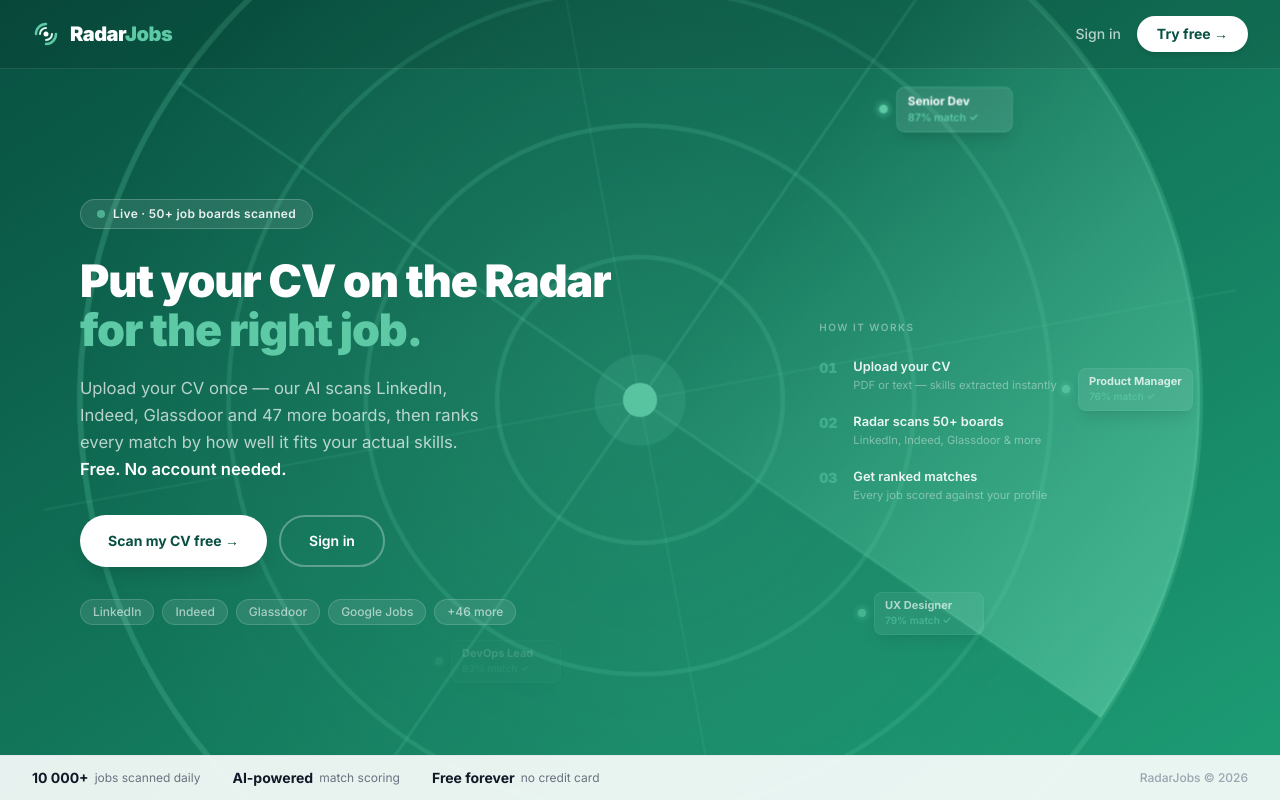
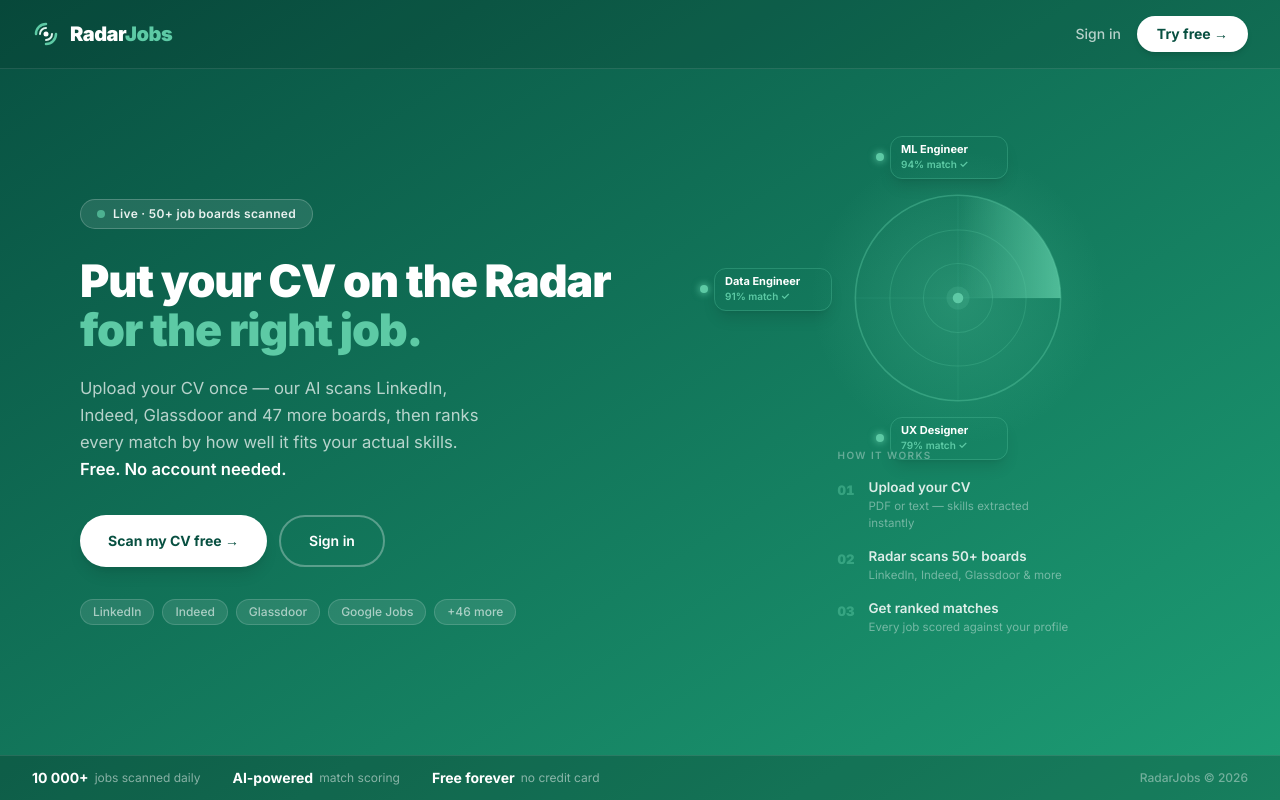
Before and after one commit to Aitibour/radarjobs-co, a Next.js app in the folder frontend/: page / in a window 1280 px wide. Built offline with nearby package versions, Linux system fonts and the light colour scheme.

Commit message:
fix: radar back in right column, blips around it, transparent footer

```diff
--- a/frontend/app/page.tsx
+++ b/frontend/app/page.tsx
@@ -3,94 +3,18 @@
 import Link from 'next/link'
 
 const BLIPS = [
-  { label: 'Senior Dev',      match: '87%', x: '69%', y: '11%', delay: '0s'    },
-  { label: 'ML Engineer',     match: '94%', x: '38%', y: '19%', delay: '0.65s' },
-  { label: 'Data Engineer',   match: '91%', x: '10%', y: '42%', delay: '1.35s' },
-  { label: 'Backend Dev',     match: '88%', x: '7%',  y: '72%', delay: '2s'    },
-  { label: 'DevOps Lead',     match: '83%', x: '34%', y: '80%', delay: '2.65s' },
-  { label: 'UX Designer',     match: '79%', x: '67%', y: '74%', delay: '3.35s' },
-  { label: 'Product Manager', match: '76%', x: '83%', y: '46%', delay: '4s'    },
+  { label: 'Senior Dev',    match: '87%', pos: { top: '2px',    right: '-148px' }, delay: '0s'    },
+  { label: 'ML Engineer',   match: '94%', pos: { top: '-52px',  left: '28px'    }, delay: '1.25s' },
+  { label: 'Data Engineer', match: '91%', pos: { top: '80px',   left: '-148px'  }, delay: '2.5s'  },
+  { label: 'UX Designer',   match: '79%', pos: { bottom: '-52px',left: '28px'   }, delay: '3.75s' },
 ]
 
 export default function LandingPage() {
   return (
-    <main className="h-screen flex flex-col overflow-hidden bg-gradient-to-br from-teal-dark to-teal-mid font-sans relative">
-
-      {/* ─── Full-screen radar background ────────────────── */}
-      <div className="absolute inset-0 pointer-events-none overflow-hidden" style={{ zIndex: 0 }}>
-
-        {/* Spinning radar SVG */}
-        <div className="absolute inset-0 flex items-center justify-center">
-          <div style={{ width: '150vmin', height: '150vmin' }}>
-            <svg width="100%" height="100%" viewBox="0 0 210 210" fill="none"
-              style={{ animation: 'radarSpin 5s linear infinite' }}>
-              <defs>
-                <linearGradient id="bgSweep" x1="0%" y1="0%" x2="100%" y2="0%">
-                  <stop offset="0%"   stopColor="#5DCAA5" stopOpacity="0"/>
-                  <stop offset="100%" stopColor="#5DCAA5" stopOpacity="0.9"/>
-                </linearGradient>
-                <radialGradient id="centerGlow" cx="50%" cy="50%" r="50%">
-                  <stop offset="0%"   stopColor="#5DCAA5" stopOpacity="0.15"/>
-                  <stop offset="100%" stopColor="#5DCAA5" stopOpacity="0"/>
-                </radialGradient>
-              </defs>
-              {/* Rings */}
-              <circle cx="105" cy="105" r="98" fill="none" stroke="#5DCAA5" strokeWidth="1"   strokeOpacity="0.25"/>
-              <circle cx="105" cy="105" r="72" fill="none" stroke="#5DCAA5" strokeWidth="0.8" strokeOpacity="0.18"/>
-              <circle cx="105" cy="105" r="48" fill="none" stroke="#5DCAA5" strokeWidth="0.8" strokeOpacity="0.18"/>
-              <circle cx="105" cy="105" r="25" fill="none" stroke="#5DCAA5" strokeWidth="0.8" strokeOpacity="0.18"/>
-              {/* Cross hairs */}
-              <line x1="105" y1="7"   x2="105" y2="203" stroke="#5DCAA5" strokeWidth="0.5" strokeOpacity="0.18"/>
-              <line x1="7"   y1="105" x2="203" y2="105" stroke="#5DCAA5" strokeWidth="0.5" strokeOpacity="0.18"/>
-              <line x1="30"  y1="30"  x2="180" y2="180" stroke="#5DCAA5" strokeWidth="0.4" strokeOpacity="0.1"/>
-              <line x1="180" y1="30"  x2="30"  y2="180" stroke="#5DCAA5" strokeWidth="0.4" strokeOpacity="0.1"/>
-              {/* Center glow */}
-              <circle cx="105" cy="105" r="98" fill="url(#centerGlow)"/>
-              {/* Sweep wedge */}
-              <path d="M105 105 L105 7 A98 98 0 0 1 203 105 Z" fill="url(#bgSweep)" opacity="0.7"/>
-              {/* Centre dot */}
-              <circle cx="105" cy="105" r="3" fill="#5DCAA5" fillOpacity="0.9"/>
-              <circle cx="105" cy="105" r="8" fill="#5DCAA5" fillOpacity="0.15"/>
-            </svg>
-          </div>
-        </div>
-
-        {/* Job title blips — pop up as the sweep discovers them */}
-        {BLIPS.map(({ label, match, x, y, delay }) => (
-          <div
-            key={label}
-            className="absolute flex items-center gap-2"
-            style={{ left: x, top: y, animation: `blipPop 5s ease-out ${delay} infinite` }}
-          >
-            {/* Dot */}
-            <div className="shrink-0 w-2 h-2 rounded-full bg-teal-accent shadow-[0_0_6px_2px_rgba(93,202,165,0.6)]"/>
-            {/* Card */}
-            <div className="bg-white/10 backdrop-blur-md border border-teal-accent/30 rounded-lg px-2.5 py-1.5 shadow-lg"
-              style={{ minWidth: 110 }}>
-              <p className="text-white text-[11px] font-bold leading-tight">{label}</p>
-              <p className="text-teal-accent text-[10px] font-semibold">{match} match ✓</p>
-            </div>
-          </div>
-        ))}
-
-        <style jsx>{`
-          @keyframes radarSpin {
-            from { transform: rotate(0deg); }
-            to   { transform: rotate(360deg); }
-          }
-          @keyframes blipPop {
-            0%   { opacity: 0; transform: scale(0.6) translateY(4px); }
-            8%   { opacity: 1; transform: scale(1.08) translateY(0); }
-            18%  { opacity: 1; transform: scale(1); }
-            45%  { opacity: 0.65; }
-            65%  { opacity: 0; }
-            100% { opacity: 0; }
-          }
-        `}</style>
-      </div>
+    <main className="h-screen flex flex-col overflow-hidden bg-gradient-to-br from-teal-dark to-teal-mid font-sans">
 
       {/* ─── Nav ─────────────────────────────────────── */}
-      <nav className="shrink-0 flex items-center justify-between px-8 py-4 bg-black/10 border-b border-white/10 relative" style={{ zIndex: 10 }}>
+      <nav className="shrink-0 flex items-center justify-between px-8 py-4 bg-black/10 border-b border-white/10">
         <div className="flex items-center gap-2.5">
           <svg width="28" height="28" viewBox="0 0 28 28" fill="none" aria-hidden="true">
             <path d="M4 14a10 10 0 0 1 10-10" stroke="#5DCAA5" strokeWidth="2.5" strokeLinecap="round"/>
@@ -117,7 +41,7 @@ export default function LandingPage() {
       </nav>
 
       {/* ─── Hero ────────────────────────────────────── */}
-      <div className="flex-1 flex overflow-hidden relative" style={{ zIndex: 10 }}>
+      <div className="flex-1 flex overflow-hidden">
 
         {/* ── Left: copy + CTA ── */}
         <div className="flex-1 flex flex-col justify-center px-8 md:px-14 lg:px-20">
@@ -165,29 +89,87 @@ export default function LandingPage() {
           </div>
         </div>
 
-        {/* ── Right: how it works ── */}
-        <div className="hidden lg:flex w-[36%] flex-col justify-center gap-6 pr-16">
-          <p className="text-white/40 text-[10px] uppercase tracking-[0.15em] font-semibold">How it works</p>
-          <div className="flex flex-col gap-5">
+        {/* ── Right: radar + blips + steps ── */}
+        <div className="hidden lg:flex w-[46%] flex-col items-center justify-center gap-10 pr-14">
+
+          {/* Radar with discovery blips */}
+          <div className="relative" style={{ width: 220, height: 220 }}>
+            {/* Glow behind radar */}
+            <div className="absolute inset-0 rounded-full pointer-events-none"
+              style={{
+                background: 'radial-gradient(circle, #5DCAA5 0%, transparent 70%)',
+                opacity: 0.25,
+                transform: 'scale(1.35)',
+              }}/>
+
+            {/* Radar SVG */}
+            <svg width="220" height="220" viewBox="0 0 210 210" fill="none"
+              style={{ animation: 'radarSpin 5s linear infinite', position: 'relative', zIndex: 1 }}>
+              <defs>
+                <linearGradient id="sweep" x1="0%" y1="0%" x2="100%" y2="0%">
+                  <stop offset="0%"   stopColor="#5DCAA5" stopOpacity="0"/>
+                  <stop offset="100%" stopColor="#5DCAA5" stopOpacity="0.8"/>
+                </linearGradient>
+              </defs>
+              <circle cx="105" cy="105" r="98" fill="none" stroke="#5DCAA5" strokeWidth="1.5" strokeOpacity="0.4"/>
+              <circle cx="105" cy="105" r="65" fill="none" stroke="#5DCAA5" strokeWidth="1"   strokeOpacity="0.25"/>
+              <circle cx="105" cy="105" r="33" fill="none" stroke="#5DCAA5" strokeWidth="1"   strokeOpacity="0.25"/>
+              <line x1="105" y1="7"   x2="105" y2="203" stroke="#5DCAA5" strokeWidth="0.6" strokeOpacity="0.2"/>
+              <line x1="7"   y1="105" x2="203" y2="105" stroke="#5DCAA5" strokeWidth="0.6" strokeOpacity="0.2"/>
+              <path d="M105 105 L105 7 A98 98 0 0 1 203 105 Z" fill="url(#sweep)"/>
+              <circle cx="105" cy="105" r="5"  fill="#5DCAA5"/>
+              <circle cx="105" cy="105" r="11" fill="#5DCAA5" fillOpacity="0.2"/>
+            </svg>
+
+            {/* Discovery blip cards */}
+            {BLIPS.map(({ label, match, pos, delay }) => (
+              <div
+                key={label}
+                className="absolute flex items-center gap-1.5 pointer-events-none"
+                style={{ ...pos, animation: `blipPop 5s ease-out ${delay} infinite`, zIndex: 2 }}
+              >
+                <div className="w-2 h-2 rounded-full bg-teal-accent shrink-0"
+                  style={{ boxShadow: '0 0 6px 2px rgba(93,202,165,0.55)' }}/>
+                <div className="bg-white/12 backdrop-blur-sm border border-teal-accent/30 rounded-xl px-2.5 py-1.5 shadow-lg"
+                  style={{ minWidth: 118 }}>
+                  <p className="text-white text-[11px] font-bold leading-tight">{label}</p>
+                  <p className="text-teal-accent text-[10px] font-semibold">{match} match ✓</p>
+                </div>
+              </div>
+            ))}
+
+            <style jsx>{`
+              @keyframes radarSpin {
+                from { transform: rotate(0deg); }
+                to   { transform: rotate(360deg); }
+              }
+              @keyframes blipPop {
+                0%   { opacity: 0; transform: scale(0.65) translateY(3px); }
+                9%   { opacity: 1; transform: scale(1.06) translateY(0);   }
+                20%  { opacity: 1; transform: scale(1);                    }
+                48%  { opacity: 0.6; }
+                65%  { opacity: 0; }
+                100% { opacity: 0; }
+              }
+            `}</style>
+          </div>
+
+          {/* How it works — minimal */}
+          <div className="flex flex-col gap-4" style={{ width: 240 }}>
+            <p className="text-white/35 text-[10px] uppercase tracking-[0.14em] font-semibold">How it works</p>
             {[
               { n: '01', title: 'Upload your CV',          sub: 'PDF or text — skills extracted instantly' },
               { n: '02', title: 'Radar scans 50+ boards',  sub: 'LinkedIn, Indeed, Glassdoor & more' },
               { n: '03', title: 'Get ranked matches',       sub: 'Every job scored against your profile' },
             ].map(({ n, title, sub }) => (
-              <div key={n} className="flex items-start gap-4">
-                <span className="shrink-0 text-teal-accent font-black tabular-nums leading-none mt-0.5"
-                  style={{ fontSize: 'clamp(0.85rem, 1.1vw, 1rem)', opacity: 0.5 }}>
+              <div key={n} className="flex items-start gap-3.5">
+                <span className="shrink-0 font-black tabular-nums text-teal-accent/45 mt-0.5"
+                  style={{ fontSize: '0.82rem' }}>
                   {n}
                 </span>
                 <div>
-                  <p className="text-white/90 font-semibold leading-tight"
-                    style={{ fontSize: 'clamp(0.8rem, 1vw, 0.9rem)' }}>
-                    {title}
-                  </p>
-                  <p className="text-white/40 mt-0.5"
-                    style={{ fontSize: 'clamp(0.7rem, 0.85vw, 0.78rem)' }}>
-                    {sub}
-                  </p>
+                  <p className="text-white/85 font-semibold leading-tight" style={{ fontSize: '0.84rem' }}>{title}</p>
+                  <p className="text-white/40 mt-0.5" style={{ fontSize: '0.72rem' }}>{sub}</p>
                 </div>
               </div>
             ))}
@@ -196,7 +178,7 @@ export default function LandingPage() {
       </div>
 
       {/* ─── Stats strip ─────────────────────────────── */}
-      <div className="shrink-0 bg-white/90 border-t border-black/8 py-3 px-8 relative" style={{ zIndex: 10 }}>
+      <div className="shrink-0 bg-black/20 border-t border-white/10 py-3 px-8">
         <div className="flex items-center justify-between">
           <div className="flex items-center gap-8">
             {[
@@ -205,12 +187,12 @@ export default function LandingPage() {
               { value: 'Free forever', label: 'no credit card'     },
             ].map(({ value, label }) => (
               <div key={value} className="flex items-center gap-1.5">
-                <span className="text-sm font-bold text-gray-900">{value}</span>
-                <span className="text-xs text-gray-500">{label}</span>
+                <span className="text-sm font-bold text-white">{value}</span>
+                <span className="text-xs text-white/50">{label}</span>
               </div>
             ))}
           </div>
-          <p className="text-xs text-gray-400 font-medium">RadarJobs © 2026</p>
+          <p className="text-xs text-white/40 font-medium">RadarJobs © 2026</p>
         </div>
       </div>
     </main>
```
